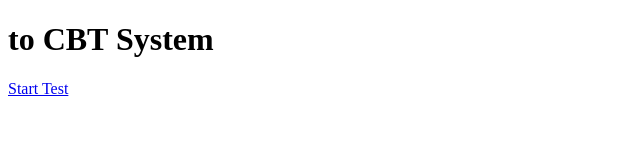
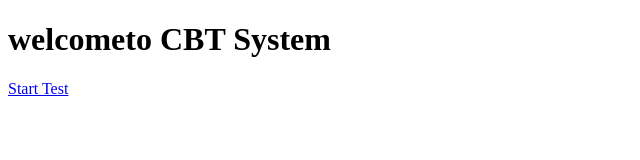
Before and after one commit to sarahamx/mini-cbt-maun-24-csc-0106, a plain HTML site: page assignment 4/templete/index.html in a window 1280 px wide. Shown: the whole page, without its empty margins (0-640 px from the left). Drawn offline with Linux system fonts and the light colour scheme.

Commit message:
Update index.html

```diff
--- a/assignment 4/templete/index.html
+++ b/assignment 4/templete/index.html
@@ -4,7 +4,7 @@
     <title>CBT App</title>
 </head>
 <body>
-    <h1>to CBT System</h1>
+    <h1>welcometo CBT System</h1>
     <a href="/quiz">Start Test</a>
 </body>
 </html>
```
